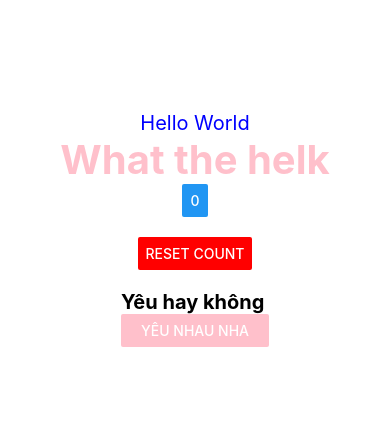
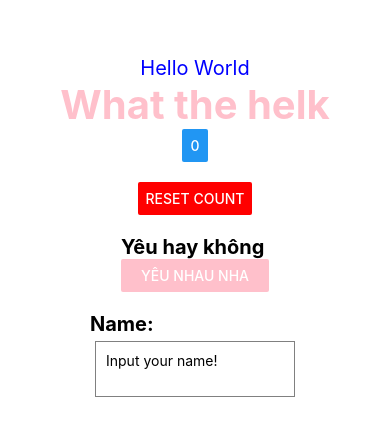
Before and after one commit to vuhahodo/LearnReactNative, a React Native app: screen / in a window 390 px wide. Shown: the part 193-628 px from the top of the page. Built offline with nearby package versions, Linux system fonts and the light colour scheme.

Commit message:
This is InputText

```diff
--- a/App.tsx
+++ b/App.tsx
@@ -1,5 +1,5 @@
 import { StatusBar } from 'expo-status-bar';
-import { Button, StyleSheet, Text, View } from 'react-native';
+import { Button, StyleSheet, Text, TextInput, View } from 'react-native';
 import {useState} from 'react';
 
   const quotes = [
@@ -11,6 +11,8 @@ import {useState} from 'react';
 export default function App() {
   const [count, setCount] = useState<number>(0);
   const [quote,setQuote] = useState<string>("Yêu nhau nha")
+  const [name, setName] = useState<string>("");
+
   function handlePress() {
     setCount(0);
   }
@@ -41,8 +43,21 @@ export default function App() {
           color = "pink"
           onPress={handlePressLove}
         />
+
       </View>
+      <View style={{ marginTop: 20 }}>
+        <Text style={styles.Text}>Name: {name}</Text>
+        <TextInput
+          multiline
+          autoCapitalize='characters'
+          style={{  borderColor: 'gray', borderWidth: 1, width: 200, marginBottom: 20,padding: 10,margin: 5 }}
+          placeholder="Input your name!"
+          onChangeText={(value) => setName(value)}
+          maxLength={2}
+          keyboardType="numeric"
 
+        />
+      </View>
       <StatusBar style="auto" />
     </View>
   );
```
